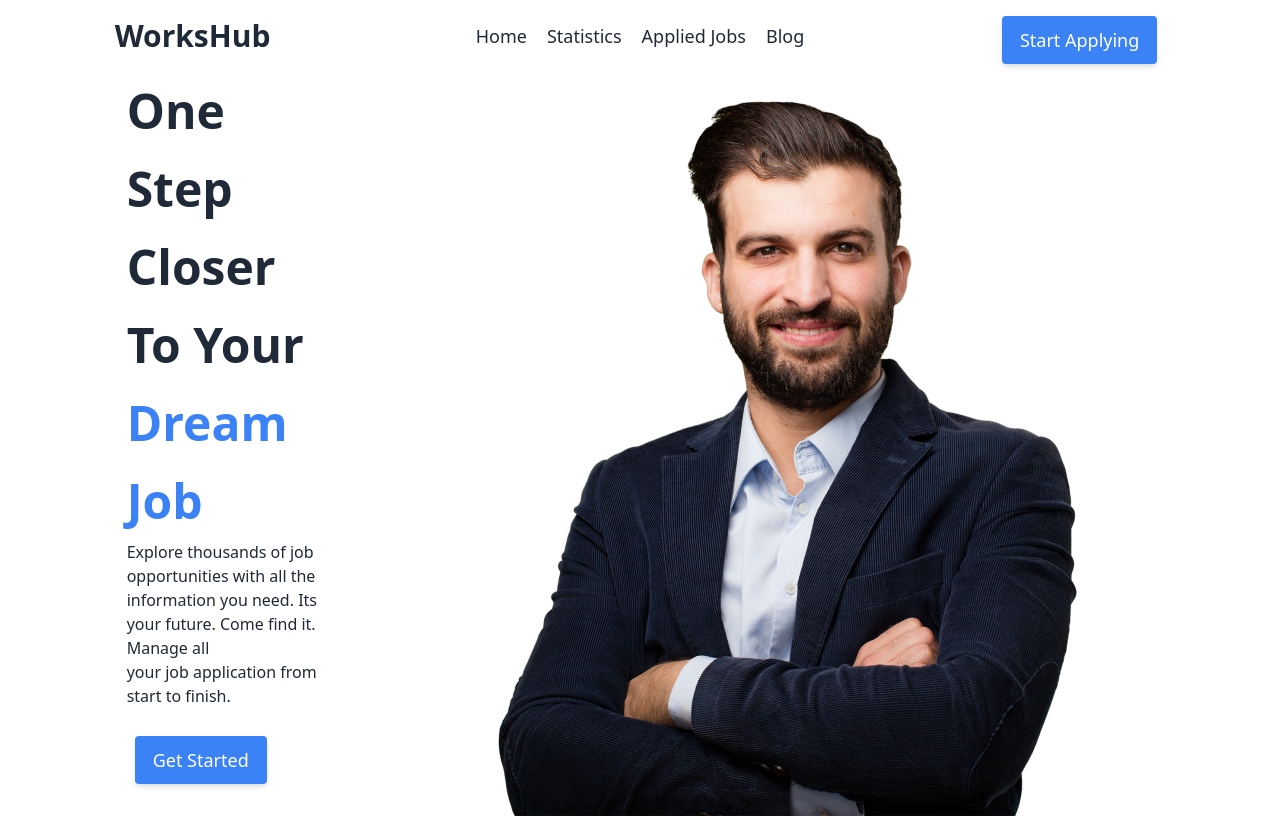
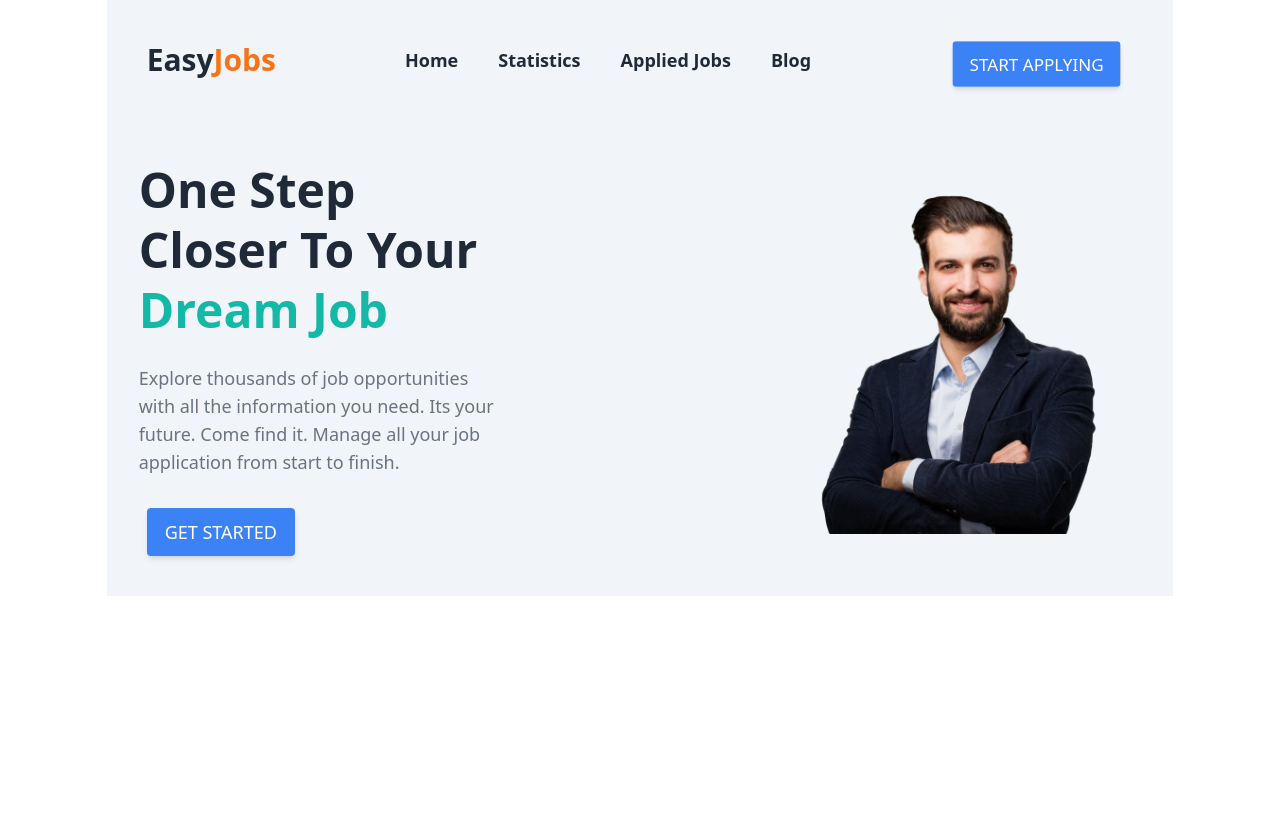
Before and after one commit to morshedalam39/career-hub, a React (Vite) app: page / in a window 1280 px wide. Built offline with nearby package versions, Linux system fonts and the light colour scheme.

Commit message:
nav and banner added

```diff
--- /dev/null
+++ b/src/components/Banner.jsx
@@ -0,0 +1,27 @@
+import React from 'react';
+
+const Banner = () => {
+    return (
+        <section className="bg-slate-100">
+        <div className="container mx-auto px-6 lg:px-8 py-10 lg:flex lg:items-center">
+          <div>
+            <h1 className="text-5xl font-bold leading-tight">
+              One Step <br></br> Closer To Your<br></br>{" "}
+              <span className="text-teal-500">Dream Job</span>
+            </h1>
+            <p className="text-gray-500 my-6 text-lg lg:w-3/5">
+              Explore thousands of job opportunities with all the information you
+              need. Its your future. Come find it. Manage all your job application
+              from start to finish.
+            </p>
+            <button className="btn btn-primary">Get Started</button>
+          </div>
+          <div>
+            <img src="cover.png" alt="" srcset="" />
+          </div>
+        </div>
+      </section>
+    );
+};
+
+export default Banner;
--- a/src/components/Headers.jsx
+++ b/src/components/Headers.jsx
@@ -1,85 +1,23 @@
 import React, { useState } from 'react';
 import { Link, NavLink } from 'react-router-dom';
+import {  Bars3Icon, XMarkIcon } from "@heroicons/react/24/solid";
 
 
 const Headers = () => {
     const [isMenuOpen, setIsMenuOpen] = useState(false)
     return (
-        <div className=''>
-           <div className="navbar bg-base-100 ">
-  <div className="navbar-start">
-       <Link className='font-semibold text-3xl' to="/">WorksHub</Link>
-  </div>
-  <div className="navbar-center ">
-   <div className='flex sm:gap-2 lg:gap-5 text-lg font-medium ' >
-   <Link  to="/">Home</Link>
-    <Link to="/statistics">Statistics</Link>
-    <Link to="/appliedJobs">Applied Jobs</Link>
-    <Link to="/blog">Blog</Link>
-   </div>
-  </div>
-  <div className="navbar-end ">
-    <button className='btn-primary'>Start Applying</button>
-  </div>
+      <header>
+      <nav className="bg-slate-100">
+        <div className="flex justify-between container mx-auto py-8 px-6 lg:px-10 items-center relative">
+          <h1 className="text-3xl font-bold">
+            Easy<span className="text-orange-500">Jobs</span>{" "}
+          </h1>
 
-
-
-
-  <div className='lg:hidden'>
-          <button
-            aria-label='Open Menu'
-            title='Open Menu'
-            className='p-2 -mr-1 transition duration-200 rounded focus:outline-none focus:shadow-outline hover:bg-deep-purple-50 focus:bg-deep-purple-50'
-            onClick={() => setIsMenuOpen(true)}
-          >
-            <svg className='w-5 text-gray-600' viewBox='0 0 24 24'>
-              <path
-                fill='currentColor'
-                d='M23,13H1c-0.6,0-1-0.4-1-1s0.4-1,1-1h22c0.6,0,1,0.4,1,1S23.6,13,23,13z'
-              />
-              <path
-                fill='currentColor'
-                d='M23,6H1C0.4,6,0,5.6,0,5s0.4-1,1-1h22c0.6,0,1,0.4,1,1S23.6,6,23,6z'
-              />
-              <path
-                fill='currentColor'
-                d='M23,20H1c-0.6,0-1-0.4-1-1s0.4-1,1-1h22c0.6,0,1,0.4,1,1S23.6,20,23,20z'
-              />
-            </svg>
-          </button>
-          {isMenuOpen && (
-            <div className='absolute z-10 top-0 left-0 w-full'>
-              <div className='p-5 bg-white border rounded shadow-sm'>
-                <div className='flex items-center justify-between mb-4'>
-
-                <div className="navbar-start">
-       <Link className='font-semibold text-3xl' to="/">WorksHub</Link>
-  </div>
-
-
-
-                  <div>
-                    <button
-                      aria-label='Close Menu'
-                      title='Close Menu'
-                      className='p-2 -mt-2 -mr-2 transition duration-200 rounded hover:bg-gray-200 focus:bg-gray-200 focus:outline-none focus:shadow-outline'
-                      onClick={() => setIsMenuOpen(false)}
-                    >
-                      <svg className='w-5 text-gray-600' viewBox='0 0 24 24'>
-                        <path
-                          fill='currentColor'
-                          d='M19.7,4.3c-0.4-0.4-1-0.4-1.4,0L12,10.6L5.7,4.3c-0.4-0.4-1-0.4-1.4,0s-0.4,1,0,1.4l6.3,6.3l-6.3,6.3 c-0.4,0.4-0.4,1,0,1.4C4.5,19.9,4.7,20,5,20s0.5-0.1,0.7-0.3l6.3-6.3l6.3,6.3c0.2,0.2,0.5,0.3,0.7,0.3s0.5-0.1,0.7-0.3 c0.4-0.4,0.4-1,0-1.4L13.4,12l6.3-6.3C20.1,5.3,20.1,4.7,19.7,4.3z'
-                        />
-                      </svg>
-                    </button>
-                  </div>
-                </div>
-                <nav>
-                  <ul className='space-y-4'>
+          {/* NavLink create */}
+          <ul className="hidden lg:flex gap-10 text-lg font-bold">
             <li>
-                       <Link  to="/">Home</Link>
+              <Link to="/">Home</Link>
             </li>
-
             <li>
               <Link to="/statistics">Statistics</Link>
             </li>
@@ -90,14 +28,66 @@ const Headers = () => {
               <Link to="/blog">Blog</Link>
             </li>
           </ul>
+
+          <div className="lg:hidden">
+            <button onClick={() => setIsMenuOpen(true)}>
+              <Bars3Icon className="w-8"></Bars3Icon>
+            </button>
+            {isMenuOpen && (
+              <div className="absolute top-0 left-0 w-full z-10">
+                <div className="p-5 bg-white border rounded shadow-sm">
+                  <div className="flex items-center justify-between mb-4">
+                    <div>
+                      <h1 className="text-3xl font-bold">
+                        Easy<span className="text-orange-500">Jobs</span>{" "}
+                      </h1>
+                    </div>
+                    <div>
+                      <button
+                        aria-label="Close Menu"
+                        title="Close Menu"
+                        onClick={() => setIsMenuOpen(false)}
+                      >
+                        <XMarkIcon className="w-8 text-gray-600" />
+                      </button>
+                    </div>
+                  </div>
+
+                  <nav>
+                    <ul className=" lg:flex gap-10 text-lg font-bold leading-10">
+                      <li>
+                        <Link to="/">Home</Link>
+                      </li>
+                      <li>
+                        <Link to="/statistics">Statistics</Link>
+                      </li>
+                      <li>
+                        <Link to="/job">Applied Jobs</Link>
+                      </li>
+                      <li>
+                        <Link to="/blog">Blog</Link>
+                      </li>
+                      <li>
+                        <button className="mt-4 btn btn-primary">
+                          Start Applying
+                        </button>
+                      </li>
+                    </ul>
                   </nav>
                 </div>
               </div>
             )}
           </div>
+
+          {/* Apply button */}
+
+          <button className="hidden lg:block btn btn-primary">
+            Start Applying
+          </button>
         </div>
-
-        </div>
+        {/* Banner part design */}
+      </nav>
+    </header>
     );
 };
 
--- a/src/components/Home.jsx
+++ b/src/components/Home.jsx
@@ -1,19 +1,17 @@
 import React from 'react';
+import Banner from './banner';
+
+
+
 
 const Home = () => {
     return (
-        <div className='flex '>
-            <div className='mx-5'>
-                <h1 className='text-5xl font-semibold leading-relaxed'>
-                One Step <br /> Closer To Your <br /><span className='text-blue-500'>Dream Job</span>
-                </h1>
+        <>
+     <Banner></Banner>
 
-                <p className='mb-5'>Explore thousands of job opportunities with all the <br /> information you need. Its your future. Come find it. Manage all <br /> your job application from start to finish.</p>
-                <button className='btn-primary'>Get Started</button>
-            </div>
-            <img className='flex justify-end' src="../../public/cover.png" alt="" srcset="" />
-        </div>
-    // hfjkdhfkjdf
+        </>
+
+
     );
 };
 
--- a/src/main.jsx
+++ b/src/main.jsx
@@ -17,7 +17,8 @@ const router =createBrowserRouter([
     children:[
       {
         path:'/',
-        element:<Home></Home>
+        element:<Home></Home>,
+        loader:()=>fetch("/AllCategory.json"),
       },
       {
         path:'/statistics',
@@ -25,8 +26,16 @@ const router =createBrowserRouter([
       },
       {
         path:'/appliedJobs',
-        element:<AppliedJobs></AppliedJobs>
+        element:<AppliedJobs></AppliedJobs>,
+        // loader:cartsProductsLoader,
+
       },
+      // {
+      //   path:'/appliedJobs',
+      //   element:<AppliedJobs></AppliedJobs>,
+      //   loader:cartsProductsLoader,
+
+      // },
       {
         path:'/blog',
         element:<Blog></Blog>
```
Lines whose indentation alone changed are shown as unchanged.
